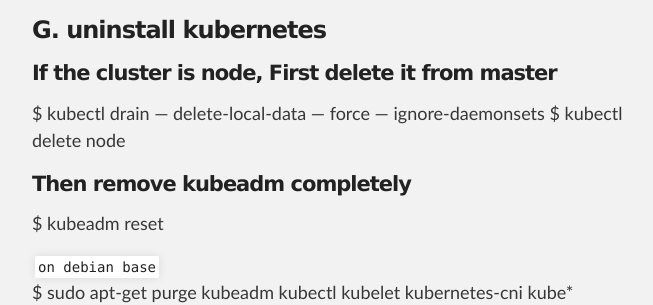
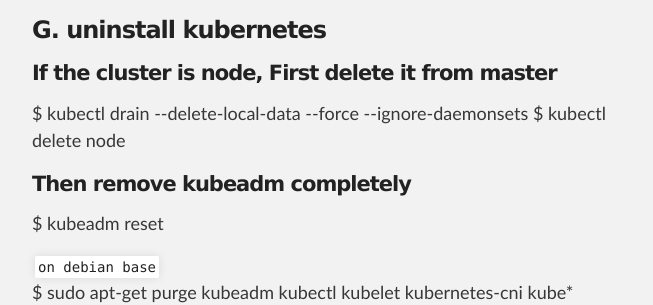
Before and after one commit to unlimited9/unlimited9.github.com, a Jekyll site: the page built from reference.notes/TA/cloud/kubernetes/install.n.setup.md, in a window 1280 px wide and 900 px high, scrolled down 19506 px. Shown: the part 158-463 px from the top of the window, without its empty margins (298-951 px from the left). Built offline with Jekyll 4.4.1, drawn with Linux system fonts in a browser that asks for light colours; our own code applies the rules of GitHub Pages for plain Markdown files.

```diff
--- a/reference.notes/TA/cloud/kubernetes/install.n.setup.md
+++ b/reference.notes/TA/cloud/kubernetes/install.n.setup.md
@@ -655,7 +655,7 @@ token:      eyJhbGciOiJSUzI1NiIsImtpZCI6IiJ9.eyJpc3MiOiJrdWJlcm5ldGVzL3NlcnZpY2V
 ### G. uninstall kubernetes
 
 #### If the cluster is node, First delete it from master
-$ kubectl drain <node name> — delete-local-data — force — ignore-daemonsets
+$ kubectl drain <node name> --delete-local-data --force --ignore-daemonsets
 $ kubectl delete node <node name>
 
 #### Then remove  kubeadm completely
```
